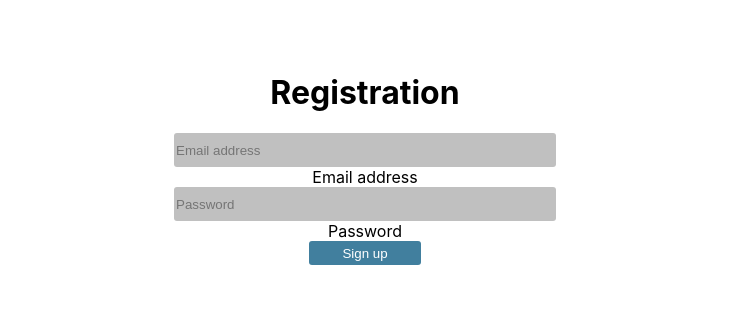
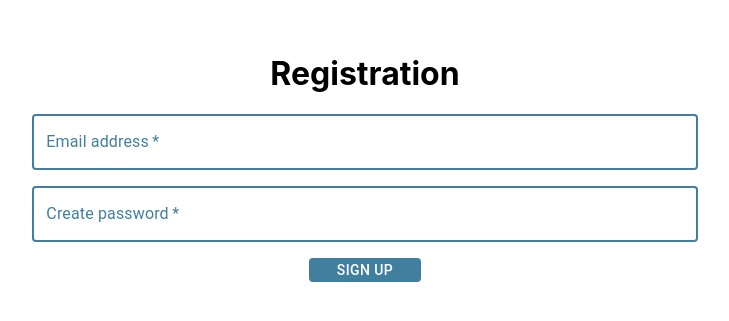
Before and after one commit to PawelWalicki/task-list, a React (Create React App) app: page /register in a window 1280 px wide. Shown: the part 119-440 px from the top of the page, without its empty margins (275-1004 px from the left). Built offline with nearby package versions, Linux system fonts and the light colour scheme; no server answers; the HTML template or start-up script is replaced by a standard one.

Commit message:
add materiau ui and change css

```diff
--- a/src/components/Todo.css
+++ b/src/components/Todo.css
@@ -1,44 +1,5 @@
-.todo-container {
-    margin: auto;
-    width: 49vw;
-
-}
-
-.input {
-    border-radius: 6px;
-    color: rgb(0, 0, 0);
-    border: none;
-    background-color: hsl(0deg 0% 75.28%);
-    height: 4vh;
-    width: 78%;
-}
 
 .todo-button {
-    margin-left: 10px;
-    border-radius: 3px;
-    color: white;
-    border: none;
-    background-color: hsl(199.94deg 41.72% 43.78%);
-    cursor: pointer;
     height: 3vh;
     width: 14vh;
 }
-
-.todo-button:hover {
-    background-color: hsl(200, 42%, 55%);
-}
-
-.list {
-    border-radius: 6px;
-    padding-bottom: 10px;
-    margin: auto;
-    margin-top: 10px;
-    background-color: hsl(0deg 0% 75.28%);
-    width: 49vw;
-}
-
-.task {
-    padding: 11px;
-    text-align: left;
-    border-bottom: 1px solid #5e5d5d;
-}
--- a/src/components/Todo.jsx
+++ b/src/components/Todo.jsx
@@ -1,25 +1,16 @@
-import { useState } from "react"
-import { addTodo } from "../services/todoService"
 import './Todo.css'
 import { TodoList } from "./TodoList"
+import { Container, Grid2 } from "@mui/material"
+import { AddTodo } from "./AddTodo"
 
 export const Todo = ({ todos }) => {
-    const [value, setValue] = useState("")
-
-    const handleAddTodo = () => {
-        addTodo({ text: value, completed: false })
-        setValue("")
-    }
     return (
 
-        <div style={{ maxWidth: 400, margin:"auto", padding:20}}>
-
-            <div className="todo-container">
-                <input className="input" type="text" value={value} onChange={(e) => setValue(e.target.value)}>
-                </input>
-                <button className="todo-button" onClick={() => handleAddTodo()}>ADD</button>
-            </div>
-            <TodoList todos={todos}></TodoList>
-        </div>
+        <Container>
+            <AddTodo />
+            <Grid2>
+                <TodoList todos={todos}></TodoList>
+            </Grid2>
+        </Container>
     )
 }
--- a/src/pages/HomePage.css
+++ b/src/pages/HomePage.css
@@ -15,8 +15,9 @@
 
 .info-user {
     margin-left: 10px;
+    margin-right: 10px;
     display: grid;
-    grid-template-columns: 1fr 9fr;
+    grid-template-columns: 10fr 1fr;
     align-items: center;
 }
 
@@ -25,15 +26,6 @@
 }
 
 .button {
-    border-radius: 3px;
-    color: white;
-    border: none;
-    background-color: hsl(199.94deg 41.72% 43.78%);
-    cursor: pointer;
     height: 3vh;
     width: 14vh;
 }
-
-.button:hover {
-    background-color: hsl(200, 42%, 55%);
-}
--- a/src/pages/Registration.css
+++ b/src/pages/Registration.css
@@ -1,37 +1,10 @@
-.container-registration {
-    margin-top: 15%;
-}
-
-.container-form {
-    margin: 10px;
-    display: flex;
-    flex-direction: column;
-    align-items: center;
-}
 
 .title {
+    margin-top: 15%;
     text-align: center;
 }
 
-.input {
-    border-radius: 3px;
-    color: rgb(0, 0, 0);
-    border: none;
-    background-color: hsl(0deg 0% 75.28%);
-    height: 4vh;
-    width:30%;
-}
-
 .button {
-    border-radius: 3px;
-    color: white;
-    border: none;
-    background-color:hsl(200, 42%, 44%);
-    cursor: pointer;
     height: 3vh;
     width: 14vh;
 }
-
-.button:hover {
-    background-color:hsl(200, 42%, 55%);
-}
--- a/src/pages/Registration.jsx
+++ b/src/pages/Registration.jsx
@@ -2,11 +2,13 @@ import { useState } from 'react'
 import { auth } from '../firebase';
 import { createUserWithEmailAndPassword } from 'firebase/auth';
 import './Registration.css'
+import { Button, Container, Grid2, TextField } from '@mui/material';
 
 
 export const Registration = () => {
     const [email, setEmail] = useState('')
     const [password, setPassword] = useState('');
+    const [notice, setNotice] = useState("");
 
     const onSubmit = async (e) => {
         e.preventDefault()
@@ -15,45 +17,77 @@ export const Registration = () => {
                 const user = userCredentials.user
                 console.log(user)
             })
+            .catch(e => {
+                setNotice("Requirements for email or password are not met!")
+            })
     }
 
     return (
-        <div>
-            <div className="container-registration">
-                <h1 className='title'> Registration </h1>
-                <form className="container-form">
-
-                    <input
-                        className="input"
+        <Container>
+            <h1 className='title'> Registration </h1>
+            {"" !== notice &&
+                <div role="alert">
+                    {notice}
+                </div>
+            }
+            <Grid2 container spacing={2} size="grow" display="flex" justifyContent="center" alignItems="center">
+                <Grid2 size={7}>
+                    <TextField
                         type="email"
                         label="Email address"
                         value={email}
                         onChange={(e) => setEmail(e.target.value)}
                         required
-                        placeholder="Email address"
+                        fullWidth
+                        sx={{
+                            "& .MuiOutlinedInput-root": {
+                                color: "#417f9e",
+                                "& .MuiOutlinedInput-notchedOutline": {
+                                    borderColor: "#417f9e",
+                                    borderWidth: "2px",
+                                },
+                            },
+                            "& .MuiInputLabel-outlined": {
+                                color: "#417f9e",
+                            },
+                        }}
                     />
-                    <label htmlFor="email-address"> Email address </label>
-
-                    <input
-                        className="input"
+                </Grid2>
+                <Grid2 size={7}>
+                    <TextField
                         type="password"
                         label="Create password"
                         value={password}
                         onChange={(e) => setPassword(e.target.value)}
                         required
-                        placeholder="Password"
+                        fullWidth
+                        sx={{
+                            "& .MuiOutlinedInput-root": {
+                                color: "#417f9e",
+                                "& .MuiOutlinedInput-notchedOutline": {
+                                    borderColor: "#417f9e",
+                                    borderWidth: "2px",
+                                },
+                            },
+                            "& .MuiInputLabel-outlined": {
+                                color: "#417f9e",
+                            },
+                        }}
                     />
-                    <label htmlFor="password"> Password </label>
-
-                    <button
+                </Grid2>
+                <Grid2 display="flex" justifyContent="center" alignItems="center" size={7}>
+                    <Button
                         className="button"
                         type="submit"
                         onClick={onSubmit}
-                    >
+                        style={{
+                            backgroundColor: "#417f9e",
+                            color: "#ffffff",
+                        }}>
                         Sign up
-                    </button>
-                </form>
-            </div>
-        </div>
+                    </Button>
+                </Grid2>
+            </Grid2>
+        </Container>
     )
 }
--- a/src/pages/User.css
+++ b/src/pages/User.css
@@ -1,33 +1,13 @@
-.container-user {
-    margin-top: 15%;
-}
+
 
 .container-form {
-    margin: 10px;
+    margin: 15%;
     display: flex;
     flex-direction: column;
     align-items: center;
 }
 
-.input {
-    border-radius: 3px;
-    color: rgb(0, 0, 0);
-    border: none;
-    background-color: hsl(0deg 0% 75.28%);
-    height: 4vh;
-    width: 30%;
-}
-
 .button {
-    border-radius: 3px;
-    color: white;
-    border: none;
-    background-color:hsl(199.94deg 41.72% 43.78%);
-    cursor: pointer;
     height: 3vh;
     width: 14vh;
 }
-
-.button:hover {
-    background-color:hsl(200, 42%, 55%);
-}
--- a/src/pages/User.jsx
+++ b/src/pages/User.jsx
@@ -2,6 +2,7 @@ import { useState } from "react";
 import { auth } from "../firebase";
 import { signInWithEmailAndPassword } from "firebase/auth";
 import { Link, useNavigate } from "react-router-dom";
+import { Button, Container, TextField, Grid2 } from "@mui/material";
 import "./User.css"
 
 export const User = () => {
@@ -23,27 +24,73 @@ export const User = () => {
 
     return (
         <div>
-            <div className="container-user" >
                 <form className="container-form">
                     {"" !== notice &&
                         <div role="alert">
                             {notice}
                         </div>
                     }
-
-                    <input type="email" className="input" id="exampleInputEmail1" aria-describedby="emailHelp" placeholder="name@example.com" value={email} onChange={(e) => setEmail(e.target.value)}></input>
-                    <label htmlFor="exampleInputEmail1"> Email address</label>
-
-                    <input type="password" className="input" id="exampleInputPassword1" placeholder="Password" value={password} onChange={(e) => setPassword(e.target.value)}></input>
-                    <label htmlFor="exampleInputPassword1"> Password</label>
-
-                    <button type="submit" className="button" onClick={(e) => loginWithUsernameAndPassword(e)}>Submit</button>
+                    <h1>Sign in</h1>
+                    <Container>
+                        <Grid2 container spacing={2} size="grow" display="flex" justifyContent="center" alignItems="center">
+                            <Grid2 size={7}>
+                                <TextField
+                                    type="email"
+                                    label="Email address"
+                                    id="exampleInputEmail1"
+                                    aria-describedby="emailHelp"
+                                    placeholder="name@example.com"
+                                    value={email} onChange={(e) => setEmail(e.target.value)}
+                                    fullWidth
+                                    sx={{
+                                        "& .MuiOutlinedInput-root": {
+                                            color: "#417f9e",
+                                            "& .MuiOutlinedInput-notchedOutline": {
+                                                borderColor: "#417f9e",
+                                                borderWidth: "2px",
+                                            },
+                                        },
+                                        "& .MuiInputLabel-outlined": {
+                                            color: "#417f9e",
+                                        },
+                                    }}
+                                />
+                            </Grid2>
+                            <Grid2 size={7}>
+                                <TextField
+                                    type="password"
+                                    label="Password"
+                                    id="exampleInputPassword1"
+                                    placeholder="Password"
+                                    value={password} onChange={(e) => setPassword(e.target.value)}
+                                    fullWidth
+                                    sx={{
+                                        "& .MuiOutlinedInput-root": {
+                                            color: "#417f9e",
+                                            "& .MuiOutlinedInput-notchedOutline": {
+                                                borderColor: "#417f9e",
+                                                borderWidth: "2px",
+                                            },
+                                        },
+                                        "& .MuiInputLabel-outlined": {
+                                            color: "#417f9e",
+                                        },
+                                    }}
+                                />
+                            </Grid2>
+                            <Grid2 display="flex" justifyContent="center" alignItems="center" size={7}>
+                                <Button type="submit" className="button" onClick={(e) => loginWithUsernameAndPassword(e)} style={{
+                                    backgroundColor: "#417f9e",
+                                    color: "#ffffff",
+                                }}>Submit</Button>
+                            </Grid2>
+                        </Grid2>
+                    </Container>
 
                     <div>
                         <span>Need to sign up for an account? <Link to="/register">Click here.</Link></span>
                     </div>
                 </form>
-            </div>
         </div>
     )
 }
```
Also changed, not shown: src/components/TodoList.jsx (+5 -4 lines), src/pages/HomePage.jsx (+15 -5 lines).
